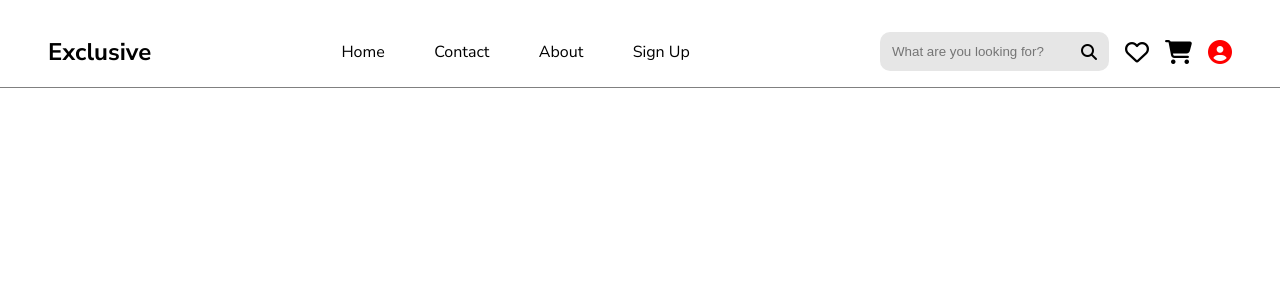
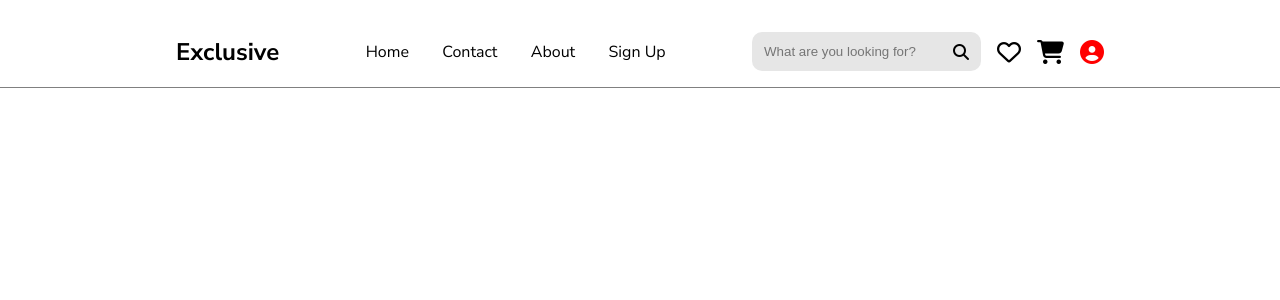
Before and after one commit to bk-leducphuong/IT4409-20251, a React (Vite) app in the folder frontend/: page / in a window 1280 px wide. Shown: the top 300 px of the page. Built offline with nearby package versions, Linux system fonts and the light colour scheme.

Commit message:
modify width and max-width, make index.css global

```diff
--- a/frontend/index.html
+++ b/frontend/index.html
@@ -4,6 +4,7 @@
     <meta charset="UTF-8" />
     <link rel="icon" type="image/svg+xml" href="/vite.svg" />
     <link href="https://cdnjs.cloudflare.com/ajax/libs/font-awesome/6.7.2/css/all.min.css" rel="stylesheet">
+    <link rel="stylesheet" href="./src/index.css">
     <meta name="viewport" content="width=device-width, initial-scale=1.0" />
     <title>frontend</title>
 
--- a/frontend/src/App.jsx
+++ b/frontend/src/App.jsx
@@ -1,7 +1,4 @@
-import { useState } from 'react'
-import reactLogo from './assets/react.svg'
-import viteLogo from '/vite.svg'
-import './App.css'
+import { useState } from 'react';
 
 import Login from './sites/login';
 
--- a/frontend/src/components/Navbar.jsx
+++ b/frontend/src/components/Navbar.jsx
@@ -7,6 +7,12 @@ function Navbar() {
     };
 
     return (
+        <div style={{
+            display:"flex",
+            justifyContent:"center",
+            borderBottom:"1px solid grey",
+            width:"100%"
+        }}>
             <nav style={{
                 display: "flex",
                 padding: "2rem 3rem 1rem",
@@ -14,7 +20,8 @@ function Navbar() {
                 gap:"1rem",
                 alignItems:"center",
                 fontFamily:'"Nunito Sans", sans-serif',
-            borderBottom:"1px solid grey"
+                width:"80%",
+                maxWidth:"1200px"
             }}>
                 <div style={{
                     fontSize:"1.5rem",
@@ -49,7 +56,7 @@ function Navbar() {
                         paddingRight:"2.5rem",
                         width:"100%"
                     }}/>
-                <i class="fa-solid fa-magnifying-glass" style={{
+                    <i className="fa-solid fa-magnifying-glass" style={{
                         position:"absolute",
                         right:"0.75rem",
                         top:"50%",
@@ -67,6 +74,7 @@ function Navbar() {
                     <i class="fa-solid fa-circle-user" style={{ color:"red" }}></i>
                 </div>
             </nav>
+        </div>
     );
 }
 
--- a/frontend/src/sites/Login.jsx
+++ b/frontend/src/sites/Login.jsx
@@ -4,9 +4,7 @@ function Login() {
 
 
     return (
-        <div>
-            <Navbar />
-        </div>
+        <Navbar />
     );
 }
 
```
Lines whose indentation alone changed are shown as unchanged.
